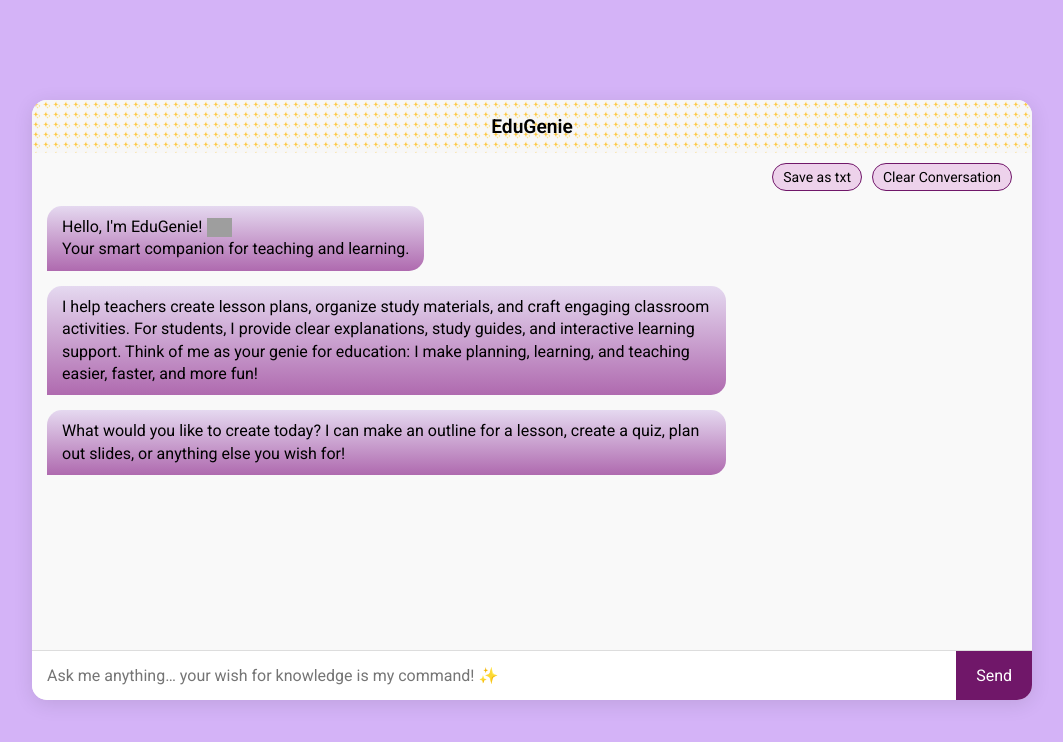
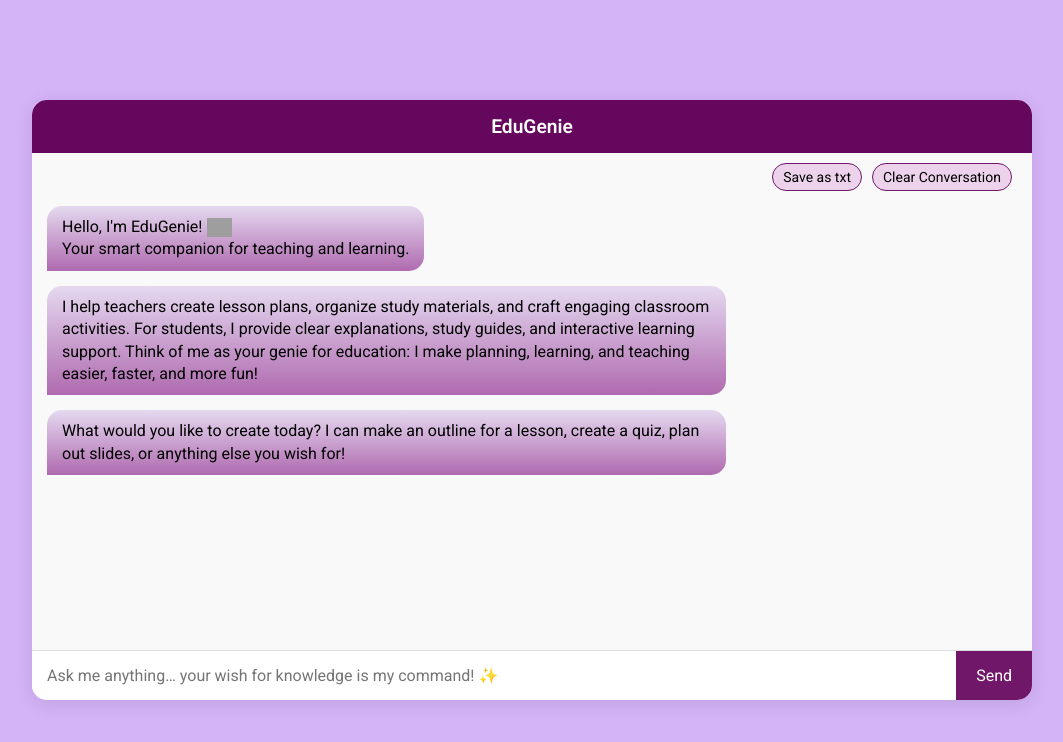
Before and after one commit to luisaaiko/EduGenie2.0, a website: page index.html in a window 1280 px wide. Shown: the whole page, without its empty margins (108-1171 px from the left). Drawn offline with nearby package versions, Linux system fonts and the light colour scheme; grey boxes are pictures that could not be loaded.

Commit message:
small css change in chatpage

```diff
--- a/chatPage.css
+++ b/chatPage.css
@@ -26,11 +26,9 @@ body {
 }
 
 .chat-header {
-  background-image:
-    url('imgs/stars.png');
-    linear-gradient(to bottom, white, #d99ed4);
+  background-color: #65085d;
   background-size: 10px;
-  color: black;
+  color: white;
   text-align: center;
   padding: 15px;
   font-size: 1.2em;
```
